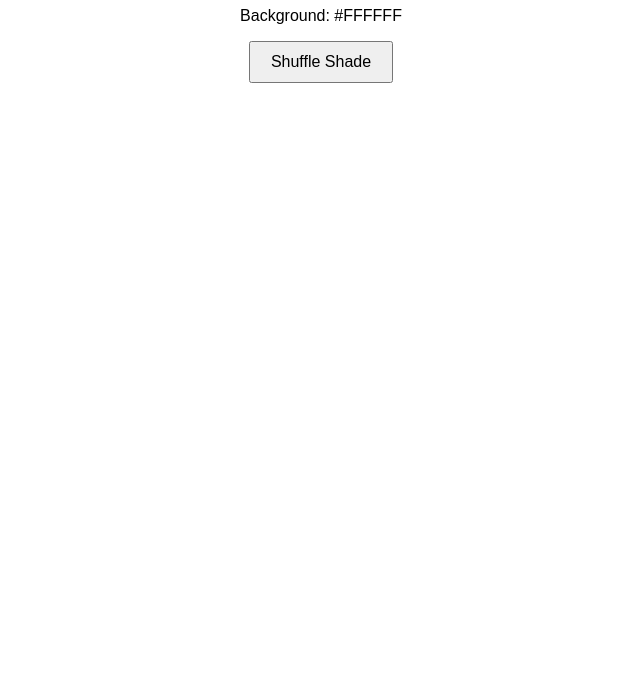
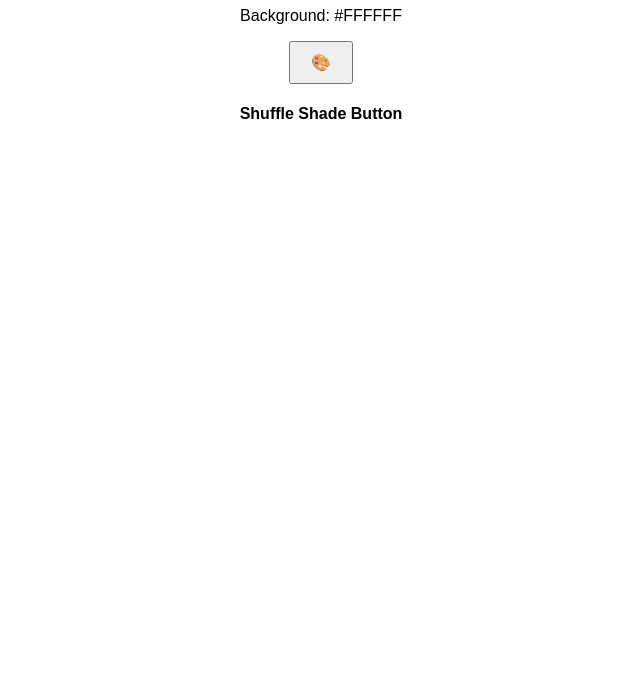
Before and after one commit to GregtheSurfman/Shade-Shuffle, a plain HTML site: page index.html in a window 1280 px wide. Shown: the part 124-800 px from the top of the page, without its empty margins (319-959 px from the left). Drawn offline with Linux system fonts and the light colour scheme.

Commit message:
Change button text to emoji and add heading

```diff
--- a/index.html
+++ b/index.html
@@ -16,7 +16,8 @@
   <p>Background: <span id="color-code">#FFFFFF</span></p>
 
   <!-- Button to shuffle/change the background color -->
-  <button id="btn">Shuffle Shade</button>
+  <button id="btn">🎨</button>
+  <h4>Shuffle Shade Button</h4>
 
   <!-- Link to external JS file for interactivity -->
   <script src="script.js"></script>
```
